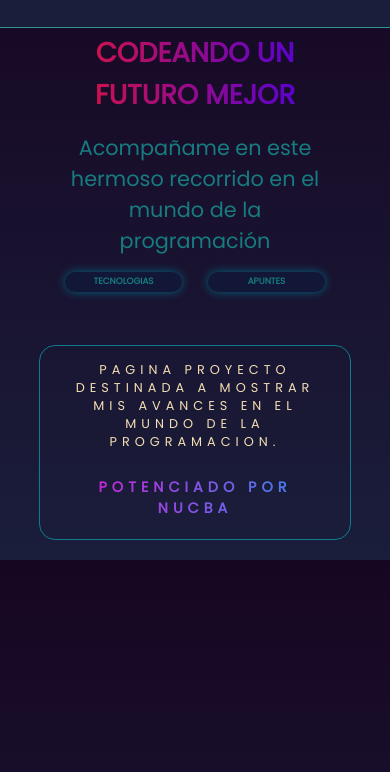
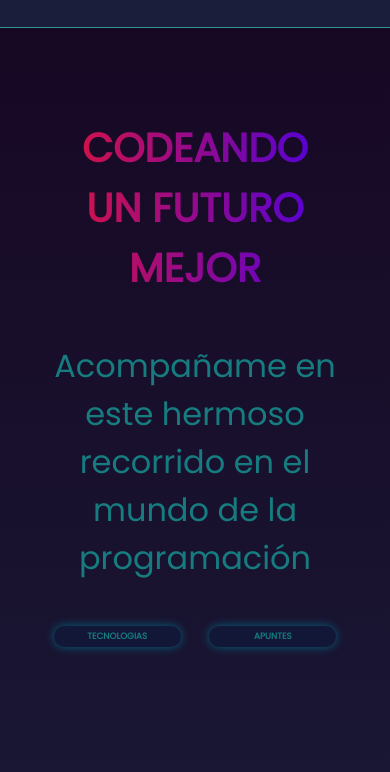
Before and after one commit to lautaromarin10/Portfolio, a plain HTML site: page index.html in a window 390 px wide. Shown: the part 72-844 px from the top of the page. Drawn offline with Linux system fonts and the light colour scheme.

Commit message:
correcion media

```diff
--- a/assets/style.css
+++ b/assets/style.css
@@ -142,27 +142,28 @@ main{
 @media only screen and (max-width: 768px){
 
     .hero{
-        margin:20% 30% 10% 30%;
-        width: 80%;
-        padding: 6%;
+        margin: 35% 30% 35% 30%;
+        width: 100%;
+        padding: 13%;
         border:none;
+
 
     }
 
     .hero-info{
         width: 100%;
-
-        gap:7%;
-        padding: 1%
+        gap:10%;
+        padding: 1%;
     }
 
     .hero-info h1{
-       font-size: 170%;
+       font-size: 250%;
 
     }
 
     .hero-info p{
-        font-size:130%;
+        font-size:200%;
+        width: 100%;
     }
 
     }
@@ -175,7 +176,7 @@ main{
 .botones {
     display: flex;
     justify-content: center;
-    gap:5%;
+    gap:10%;
     text-transform: uppercase;
 
 }
@@ -297,12 +298,13 @@ main{
 .info{
     width: 80%;
     height: 700%;
-
+    margin:20% 3% 30% 3%;
+    /* display: none; */
 }
 
 
 .info p{
-    margin:3% 3% 0% 3%;
+    margin:10% 3% 2% 3%;
     font-size:80%;
     padding:2%;
 }
@@ -312,23 +314,9 @@ main{
 
 }
 
-
-
-
-
-
-
-
-
 }
 
 /* INFO */
-
-
-
-
-
-
 
 
 :root{
```
